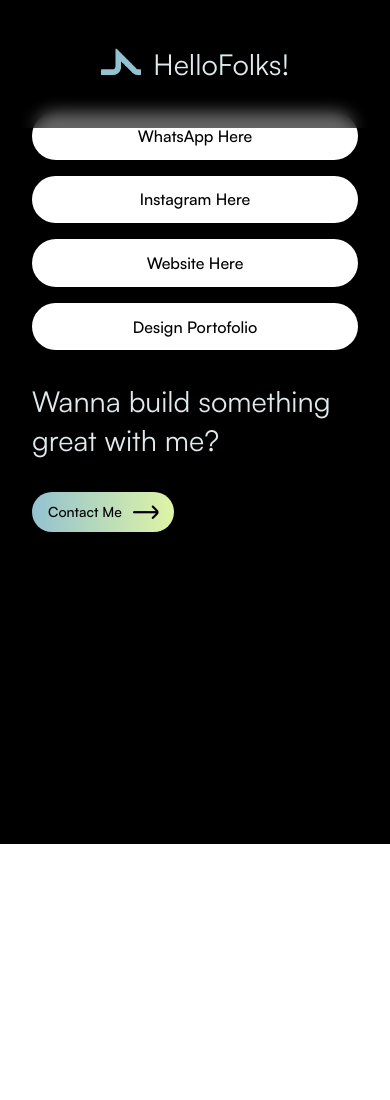
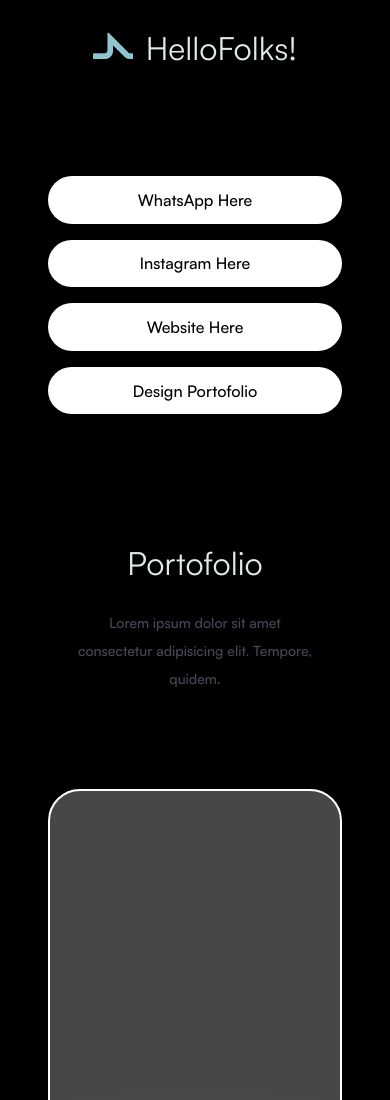
Before and after one commit to helloattabik/helloattabik.github.io, a plain HTML site: page links.html in a window 390 px wide. Shown: the top 1100 px of the page. Before the commit the page ends 844 px from the top, so only its background shows below. Drawn offline with nearby package versions, Linux system fonts and the light colour scheme.

Commit message:
commit 2

```diff
--- a/css/persuasive.css
+++ b/css/persuasive.css
@@ -1,6 +1,7 @@
 #persuasive{
     position: relative;
     background-color: var(--color1);
+
 }
 
 #persuasive .container{
--- a/links.html
+++ b/links.html
@@ -4,7 +4,7 @@
     <meta charset="UTF-8">
     <meta http-equiv="X-UA-Compatible" content="IE=edge">
     <meta name="viewport" content="width=device-width, initial-scale=1.0">
-    <title>Tri Misbachul Attabik</title>
+    <title>Hello Folks!</title>
 
     <!-- Link to AOS -->
     <link href="https://unpkg.com/aos@2.3.1/dist/aos.css" rel="stylesheet">
@@ -31,7 +31,7 @@
     </div>
   </nav>
 <section id="content">
-  <div class="container">
+  <div class="container padding">
 
 
       <div class="links">
@@ -48,25 +48,34 @@
   </div>
 </section>
 
+
+<!-- Portofolio -->
+<section id="portofolio">
+  <div class="container padding">
+    <div class="heading">
+      <h1>Portofolio</h1>
+      <p>Lorem ipsum dolor sit amet consectetur adipisicing elit. Tempore, quidem.</p>
+    </div>
+    <div class="card-container">
+      <div class="card">
+        <div class="content">
+
+        </div>
+      </div>
+    </div>
+  </div>
+</section>
+
    <!-- Persuasive -->
-   <div class="persuasive">
-    <h1>Wanna build something great with me?</h1>
-    <a href="https://wa.me/+6289514186731" target="_blank" class="b button-m">Contact Me <i class="fi fi-rr-arrow-right"></i></a>
-  </div>
+   <section id="persuasive">
+    <div class="container padding">
+      <h1>Wanna build something great with me?</h1>
+      <a href="https://wa.me/+6289514186731" target="_blank" class="b button-m">Contact Me <i class="fi fi-rr-arrow-right"></i></a>
+    </div>
+   </section>
 
 
-<footer>
-  <div class="container">
-    <div class="brand">
 
-    </div>
-    <div class="content">
-    </div>
-
-
-  </div>
-
-</footer>
 
 
   <body>
--- a/links/style.css
+++ b/links/style.css
@@ -267,10 +267,10 @@ i{
     :root {
 
     /* Padding, Gap, Margin */
-    --size1: 2rem;
-    --size2: 1.7rem;
-    --size3: 1.4rem;
-    --size4: 1.1rem;
+    --size1: 3rem;
+    --size2: 2rem;
+    --size3: 1.8rem;
+    --size4: 1.5rem;
     --size5: .5rem;
     }
 
@@ -310,10 +310,10 @@ i{
 
 body{
     background-color: var(--color1);
-    width: 100%;
+    width: 100vw;
+    overflow-x: hidden;
     min-height: 100vh;
     max-height: auto;
-    padding: 0 5rem ;
 }
 
 
@@ -329,8 +329,8 @@ body{
 }
 nav{
     position: relative;
-    width: 100%;
-    height: 5rem;
+    width: 100vw;
+    height: 6rem;
 }
 
 nav .brand{
@@ -341,8 +341,8 @@ nav .brand{
     top: 0;
     left: 0;
     background-color: rgba(0,0,0,60%);
-    height: 8rem;
-    width: 100%;
+    height: 6rem;
+    width: 100vw;
     z-index: 1000;
     backdrop-filter: blur(.5rem);
 
@@ -360,7 +360,7 @@ nav a{
 }
 
 #content{
-    padding: 5rem 0;
+    padding: 5;
 }
 
 #content .links{
@@ -384,19 +384,80 @@ nav a{
 }
 
 
+/* Portofolio */
+#portofolio{
+    position: relative;
+    background: var(--color1);
+    height: 160vh;
+    width: 100vw;
+    overflow: hidden;
+}
 
-.persuasive{
+#portofolio .container{
+    display: flex;
+    flex-direction: column;
+    gap: var(--size1);
+    width: 100%;
+    height: 100%;
+
+}
+
+.card-container{
+    width: 100%;
+    height: 100%;
+}
+
+#portofolio .card{
+    position: relative;
+    width: 100% ;
+    height: 100% ;
+    background-color: rgba(235, 235, 235, 0.3);
+    border-radius: 2rem;
+    backdrop-filter: blur(.5rem);
+
+    border: 2px solid var(--color7);
+}
+
+
+#portofolio::before{
+    content: '';
+    position: absolute;
+
+    width: 300%;
+    height: 100vh;
+    left: 50%;
+    transform: translateX(-50%) translateY(50%);
+    margin-top: 15rem;
+    border-radius: 50%;
+    background: radial-gradient(var(--color7)50%, var(--color2) 60%, var(--color1) 80%);
+    filter: blur(2rem);
+    z-index: 0;
+}
+
+#portofolio h1{
+    color: var(--color6);
+}
+
+
+
+/* Persuasive */
+
+#persuasive{
+    z-index: 1;
+}
+
+#persuasive .container{
     display: flex;
     align-items: center;
     justify-content: space-between;
     width: 100%;
 }
 
-.persuasive h1{
+#persuasive h1{
     color: var(--color6);
     width: 60%;
 }
-.persuasive .button-m{
+#persuasive .button-m{
      background: var(--gradient1);
      color: var(--color1);
     }
@@ -418,16 +479,18 @@ footer .container{
 @media screen and (max-width: 568px) {
 
     h1{
-        font-size: 1.8rem;
+        font-size: 2rem;
     }
 
 
     h2{
-        font-size: 1.8rem;
+        font-size: 2rem;
     }
 
-    body{
-        padding: 0 2rem;
+
+
+    nav{
+        height: 6rem;
     }
 
 
@@ -451,13 +514,13 @@ footer .container{
         padding: .8rem;
     }
 
-    .persuasive{
+    #persuasive .container{
         flex-direction: column;
         gap: 2rem;
         align-items: flex-start;
     }
 
-    .persuasive h1{
+    #persuasive h1{
         width: 100%;
     }
 
```
